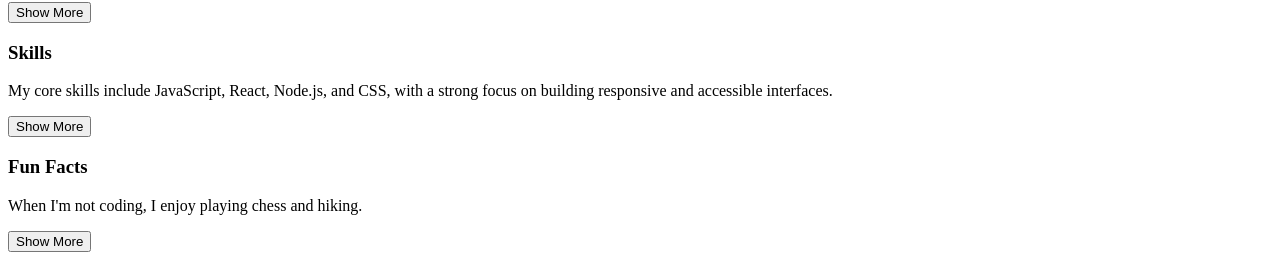
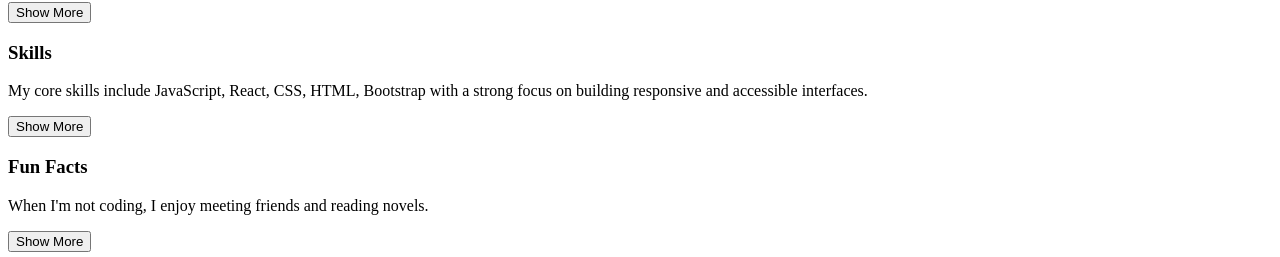
Before and after one commit to shukria-sultani/developer-portfolio, a React (Vite) app: page / in a window 1280 px wide. Shown: the part 2664-2921 px from the top of the page. Built offline with nearby package versions, Linux system fonts and the light colour scheme; the HTML template or start-up script is replaced by a standard one.

Commit message:
Updated the about dummy data with real data.

```diff
--- a/src/Components/About.jsx
+++ b/src/Components/About.jsx
@@ -5,12 +5,12 @@ import AboutSection from './AboutSection';
 
 export default function MyProfile() {
   const experienceSummary = "I have about 2 years of experience in IT field, including teaching computer programs and frontend development.";
-  const skillsSummary = "My core skills include JavaScript, React, Node.js, and CSS, with a strong focus on building responsive and accessible interfaces.";
-  const funFactsSummary = "When I'm not coding, I enjoy playing chess and hiking.";
+  const skillsSummary = "My core skills include JavaScript, React, CSS, HTML, Bootstrap with a strong focus on building responsive and accessible interfaces.";
+  const funFactsSummary = "When I'm not coding, I enjoy meeting friends and reading novels.";
 
   const skillsList = ["JavaScript", "React", "HTML", "CSS", "Boostrap", "Python", "Java"];
   const funFactsList = ["I like watching documentaries", "I love walking in the nature", "I am interested in photography"];
-  const experienceList = ["Worked as a computer teacher at New Horizon, Bamyan Center |May 2023 - August 2024|", "Completed an intership in web developement at Webstack Academy, Remote |July 2024 - September 2024|"]
+  const experienceList = ["Worked as a computer teacher at New Horizon, Bamyan Center |May 2023 - August 2024|", "Completed an internship in web developement at Webstack Academy, Remote |July 2024 - September 2024|"]
 
   return (
     <>
```
